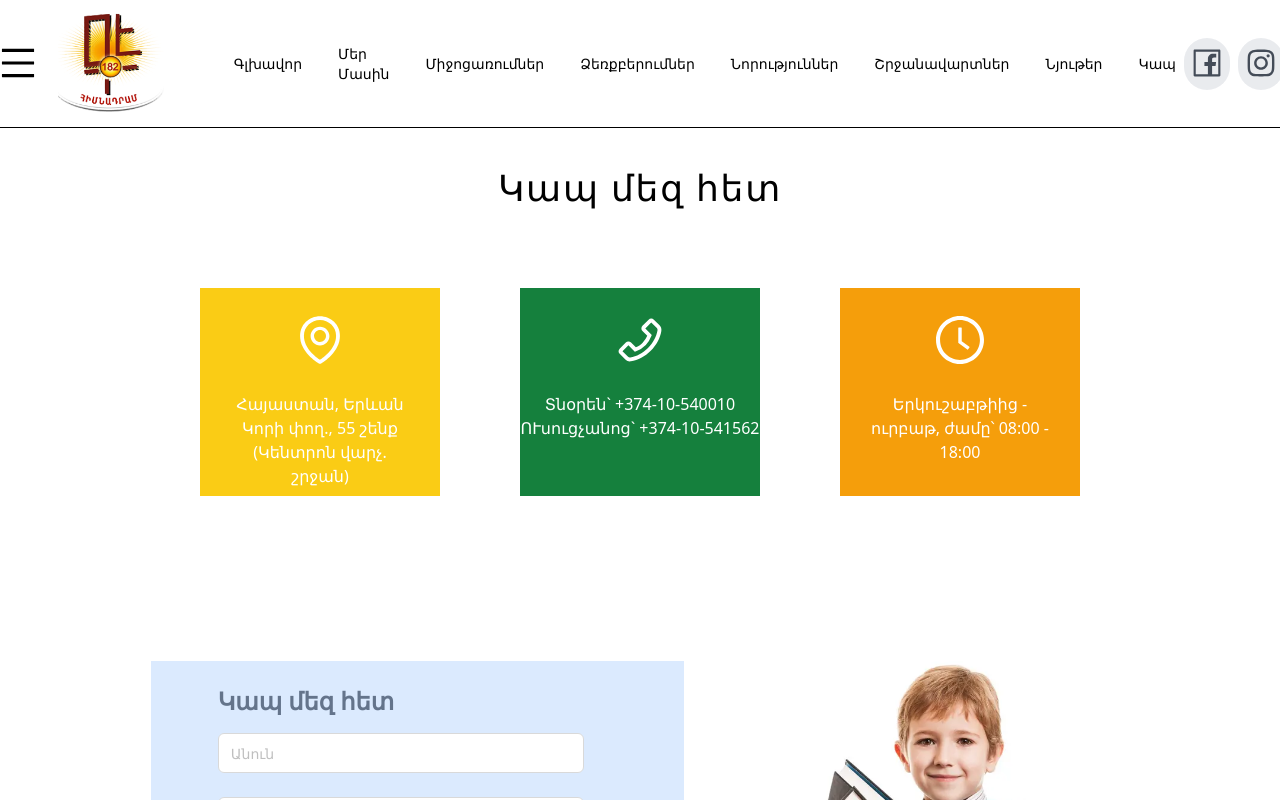
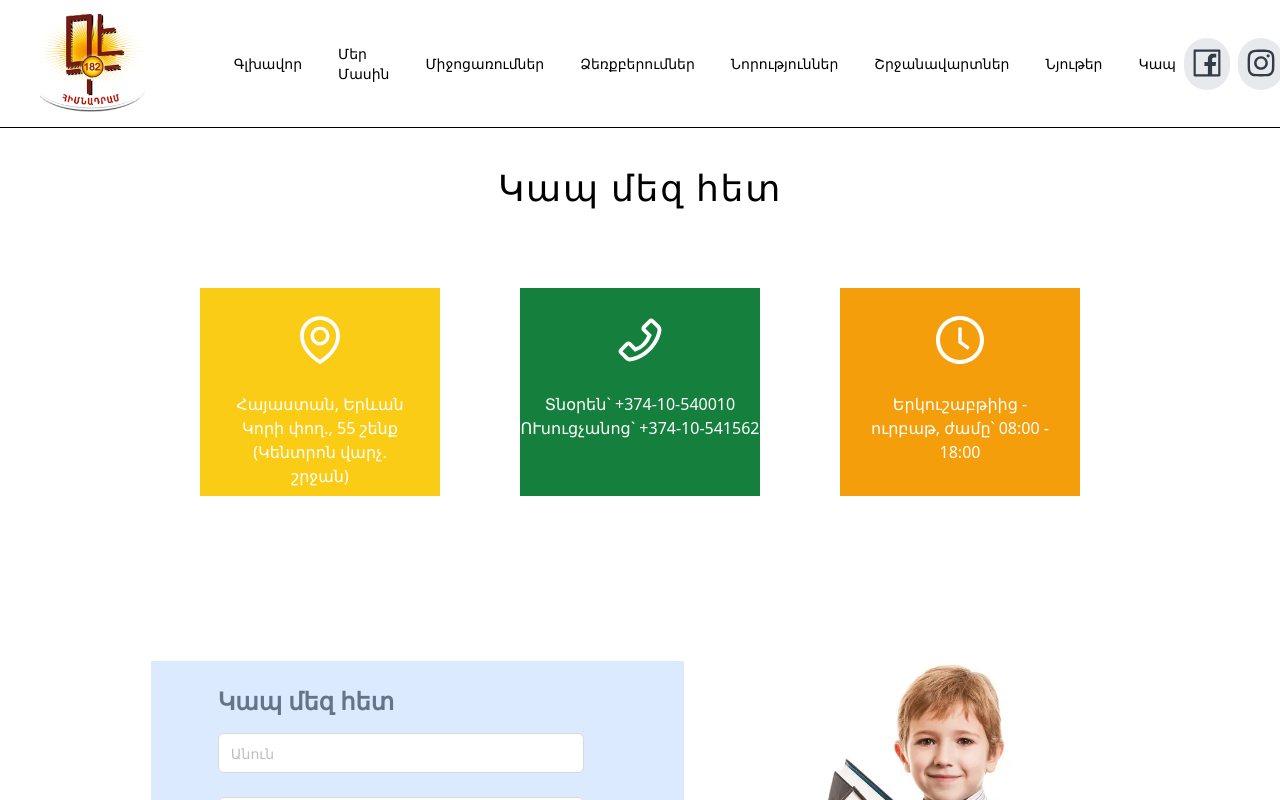
Before and after one commit to ervand111/SchoolSite, a Next.js app: page /contact in a window 1280 px wide. Shown: the top 800 px of the page. Built offline with nearby package versions, Linux system fonts and the light colour scheme.

Commit message:
create media for first page

```diff
--- a/components/discover/discover.jsx
+++ b/components/discover/discover.jsx
@@ -3,8 +3,8 @@ import Link from "next/link";
 
 const Discover = () => {
   return (
-    <div className="w-full h-auto flex justify-around flex-wrap ">
-      <div className="w-full">
+    <div className="w-full h-auto flex justify-around flex-wrap  ">
+      <div className="w-full discoverText ">
         <h1 className="text-center text-3xl animate-fadeIn">Խորհուրդներ</h1>
       </div>
 
--- a/components/events/event.jsx
+++ b/components/events/event.jsx
@@ -19,18 +19,23 @@ const Event = (props) => {
         breakpoint: 1024,
         settings: {
           slidesToShow: 3,
+          arrows:false
         }
       },
       {
         breakpoint: 768,
         settings: {
           slidesToShow: 2,
+          arrows:false
+
         }
       },
       {
         breakpoint: 480,
         settings: {
           slidesToShow: 1,
+          arrows:false
+
         }
       }
     ]
--- a/components/events/eventItem.jsx
+++ b/components/events/eventItem.jsx
@@ -9,4 +9,4 @@ const EventItem = (props) => {
   );
 };
 
-export default EventItem;
+export default EventItem
--- a/components/header-footer/footer.jsx
+++ b/components/header-footer/footer.jsx
@@ -6,10 +6,10 @@ const Footer = () => {
   return (
     <div>
       <footer className="w-full bg-gray-800 text-white py-8">
-        <div className="container mx-auto flex flex-col md:flex-row justify-evenly items-center">
-          <div className="mb-6 md:mb-0 text-center md:text-left">
-            <p className="text-xl font-bold">GeeKlab</p>
-            <p className="text-sm text-gray-400">Made in Armenia</p>
+        <div className="container mx-auto flex flex-col  justify-evenly items-center">
+          <div className="mb-4 h-20  text-center spanDiv ">
+            <span className="text-xl font-bold footerSpan">GeeKlab</span>
+            <p className="text-sm text-gray-400">Կայքը պատրաստված է GeeKlab ընկերության կողմից։ </p>
           </div>
           <div
             className="flex flex-col md:flex-row space-y-4 md:space-y-0 md:space-x-6 mb-6 md:mb-0 text-center md:text-left">
@@ -30,7 +30,7 @@ const Footer = () => {
             </div>
           </div>
 
-          <div className="text-center md:text-right">
+          <div className="text-center ">
             <p className="text-sm text-gray-400">2024 Բոլոր իրավունքները պաշտպանված են</p>
           </div>
         </div>
--- a/components/header-footer/header.jsx
+++ b/components/header-footer/header.jsx
@@ -4,7 +4,6 @@ import {CaretRightOutlined} from "@ant-design/icons";
 import Link from "next/link";
 import {Menu, Dropdown, Button, Drawer} from 'antd';
 import {MenuOutlined} from '@ant-design/icons';
-// import 'antd/dist/antd.css'; // Import Ant Design styles
 
 const {SubMenu} = Menu;
 const Header = () => {
@@ -31,12 +30,9 @@ const Header = () => {
   const menu = (
     <Menu>
       <SubMenu title="First Menu">
-        <Menu.Item>Option 1</Menu.Item>
-        <Menu.Item>Option 2</Menu.Item>
-        <Menu.Item>Option 3</Menu.Item>
+
       </SubMenu>
-      <Menu.Item>Second Menu</Menu.Item>
-      <Menu.Item>Third Menu</Menu.Item>
+
     </Menu>
   );
   return (
@@ -44,51 +40,55 @@ const Header = () => {
       <header className="w-full h-32  flex justify-center items-center border-b border-black">
 
         <div className="w-full h-full flex  justify-around items-center rowheader ">
-          <div>
-            <span className='text-4xl' onClick={showDrawer}>
-              <MenuOutlined/>
-            </span>
+          <div className='menuBars'>
+  <span className='text-4xl' onClick={showDrawer}>
+    <MenuOutlined/>
+  </span>
             <Drawer
               title="Menu"
               placement="right"
               closable={true}
               onClose={closeDrawer}
               visible={drawerVisible}
+
             >
-              <Menu mode="inline">
-
+              <Menu mode="inline" className='main-menu'>
                 {categories.map((category, index) => (
-                  <>
-                    <Menu.Item onClick={category.drb ? toggleSubMenu : null} key={index}>{category.name}</Menu.Item>
-                    {category.drb ?
-                      <>
+                  <div key={`category-${index}`} className='category'>
+                    <Menu.Item onClick={category.drb ? toggleSubMenu : null} key={`category-item-${index}`}>
+                      {category.name}
+                    </Menu.Item>
+                    {category.drb && (
+                      <div className='sub-menu'>
                         {subMenuVisible && (
                           <Menu mode="vertical">
                             {category.drb.map((item, index) => (
-                              <>
-                                <Menu.Item onClick={item.drb ? toggleSubMenu2 : null}
-                                           key={index}>{item.label}</Menu.Item>
-                                {item.drb ?
-                                  <>
+                              <div key={`item-${index}`} className='sub-category'>
+                                <Menu.Item onClick={item.drb ? toggleSubMenu2 : null} key={`sub-item-${index}`}>
+                                  {item.label}
+                                </Menu.Item>
+                                {item.drb && (
+                                  <div className='sub-menu'>
                                     {subMenuVisible1 && (
                                       <Menu mode="vertical">
                                         {item.drb.map((subItem, index) => (
-                                          <>
-                                            <Menu.Item key={index}>{subItem.label}</Menu.Item>
-                                          </>
+                                          <div key={`sub-item-${index}`} className='sub-sub-category'>
+                                            <Menu.Item key={`sub-sub-item-${index}`}>
+                                              {subItem.label}
+                                            </Menu.Item>
+                                          </div>
                                         ))}
                                       </Menu>
-                                    )
-                                    }
-                                  </>
-                                  : null}
-                              </>
+                                    )}
+                                  </div>
+                                )}
+                              </div>
                             ))}
                           </Menu>
                         )}
-                      </>
-                      : null}
-                  </>
+                      </div>
+                    )}
+                  </div>
                 ))}
               </Menu>
             </Drawer>
--- a/components/news/news.jsx
+++ b/components/news/news.jsx
@@ -20,18 +20,24 @@ const News = (props) => {
         breakpoint: 1024,
         settings: {
           slidesToShow: 3,
+          arrows:false
+
         }
       },
       {
         breakpoint: 768,
         settings: {
           slidesToShow: 2,
+          arrows:false
+
         }
       },
       {
         breakpoint: 480,
         settings: {
           slidesToShow: 1,
+          arrows:false
+
         }
       }
     ]
--- a/styles/globals.css
+++ b/styles/globals.css
@@ -8,6 +8,7 @@
 
 .carousel-images {
     height: 80vh;
+
 }
 
 .slider {
@@ -208,6 +209,9 @@ input::placeholder {
 .slick-slide img{
     margin: auto;
 }
+.menuBars{
+    display: none;
+}
 @media only screen and (max-width: 1200px) {
     .footer-menu, .contact-image{
         display: none;
@@ -272,6 +276,9 @@ input::placeholder {
 }
 
 @media only screen and (max-width: 1050px) {
+    .menuBars{
+        display: block;
+    }
     header {
         width: 40%;
     }
@@ -298,16 +305,94 @@ input::placeholder {
 }
 
 @media  only screen and (max-width: 550px) {
+    .category {
+        margin-bottom: 1rem;
+    }
+
+    .sub-menu {
+        margin-left: 1rem;
+        border-left: 1px solid #ccc;
+        padding-left: 0.5rem;
+
+    }
+
+    .sub-category {
+        margin-bottom: 0.5rem;
+
+    }
+
+    .sub-sub-category {
+        margin-bottom: 0.25rem;
+    }
+    footer{
+        height: auto;
+    }
+    .spanDiv {
+        display: flex;
+        flex-wrap: wrap;
+        justify-content: center;
+        align-items: flex-end;
+    }
+    .contactTExt h2{
+        margin: 0;
+        padding: 0;
+    }
+    .formParent{
+        margin: auto;
+    }
     .contact{
         width: 70%;
+    }
+    .contact1 input{
+        height: 30px;
+    }
+    .formItem button{
+        padding: 15px;
     }
     .contact div{
         width: 100%;
         padding: 20px;
     }
+
     .contact1{
         width: 90%;
+        height: auto;
+        margin-bottom: 20px;
+        margin-top: 20px;
+
+    }
+    .carousel-images {
+        height: 40vh;
+        width: 95%;
+        margin: auto;
+        margin-top: 5px;
+        margin-bottom: 20px;
+
+    }
+    .wrapper{
+        font-size: 14px;
+        text-align: center;
+    }
+
+    .discoverText{
+        margin-top: 10px;
+    }
+    .discover{
+        height: auto;
+        width: 95%;
+        overflow: hidden;
+        display: flex;
+        justify-content: center;
+        align-items: center;
+        flex-wrap: wrap;
+    }
+    .discover  div{
+    }
+    .discover div:hover{
+        scale: none;
+
     }
 
 
+
 }
--- a/utility/db.js
+++ b/utility/db.js
@@ -21,14 +21,14 @@ export const categories = [
     name: "Մեր Մասին",
     path: "/",
     drb: [
-      {id: 1, label: "Գործունեություն", path: "activity"},
-      {id: 2, label: "Աշխատակազմ"},
-      {id: 3, label: "Պատմություն"},
+      {id: 1, label: "Գործունեություն", path: "/activity"},
+      {id: 2, label: "Աշխատակազմ",path:'/stuff'},
+      {id: 3, label: "Պատմություն",path:'/history'},
       {
         id: 4, label: "Խորհուրդներ", drb: [
-          {label:"Մանկավարժական"},
-          {label:"Ծնողական"},
-          {label:"Աշակերտական"},
+          {label:"Մանկավարժական",path:"/pedagogic"},
+          {label:"Ծնողական",path: "/parentalAdvice"},
+          {label:"Աշակերտական",path: "/students"},
         ]
       },
     ]
```
Also changed, not shown: components/contact/contact.jsx (+5 -6 lines).
